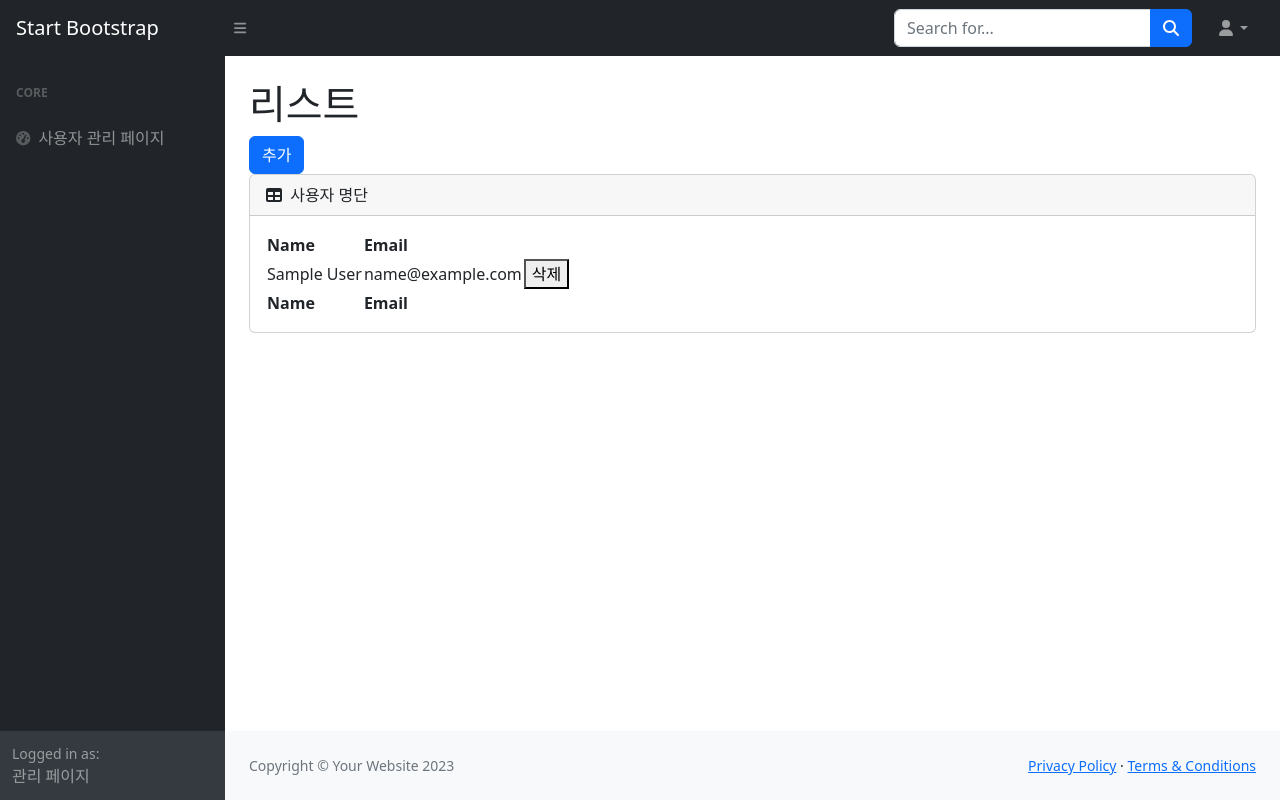
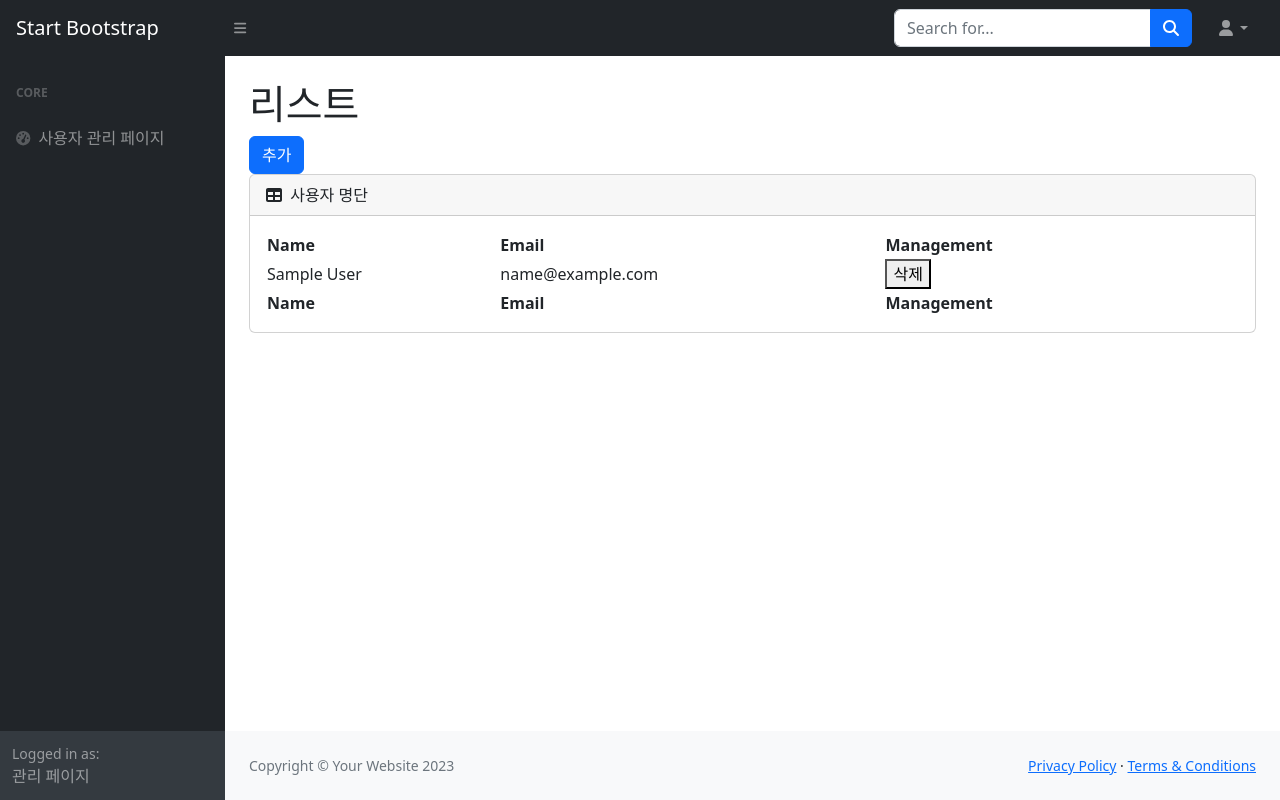
Before and after one commit to f1212park20/update, a Flask app: page / in a window 1280 px wide. Run offline with Flask 3, Linux system fonts and the light colour scheme; tables that the repository leaves empty or names only in its code hold one stand-in row (values such as "Sample post"); data that the repository does not hold is empty; some libraries are stand-ins or nearby versions.

Commit message:
comify_delete commit

```diff
--- a/templates/index.html
+++ b/templates/index.html
@@ -76,12 +76,14 @@
                                         <tr>
                                             <th>Name</th>
                                             <th>Email</th>
+                                            <th class="text-center" style="width: 15%;">Management</th>
                                         </tr>
                                     </thead>
                                     <tfoot>
                                         <tr>
                                             <th>Name</th>
                                             <th>Email</th>
+                                            <th class="text-center" style="width: 15%;">Management</th>
                                         </tr>
                                     </tfoot>
                                     <tbody>
```
